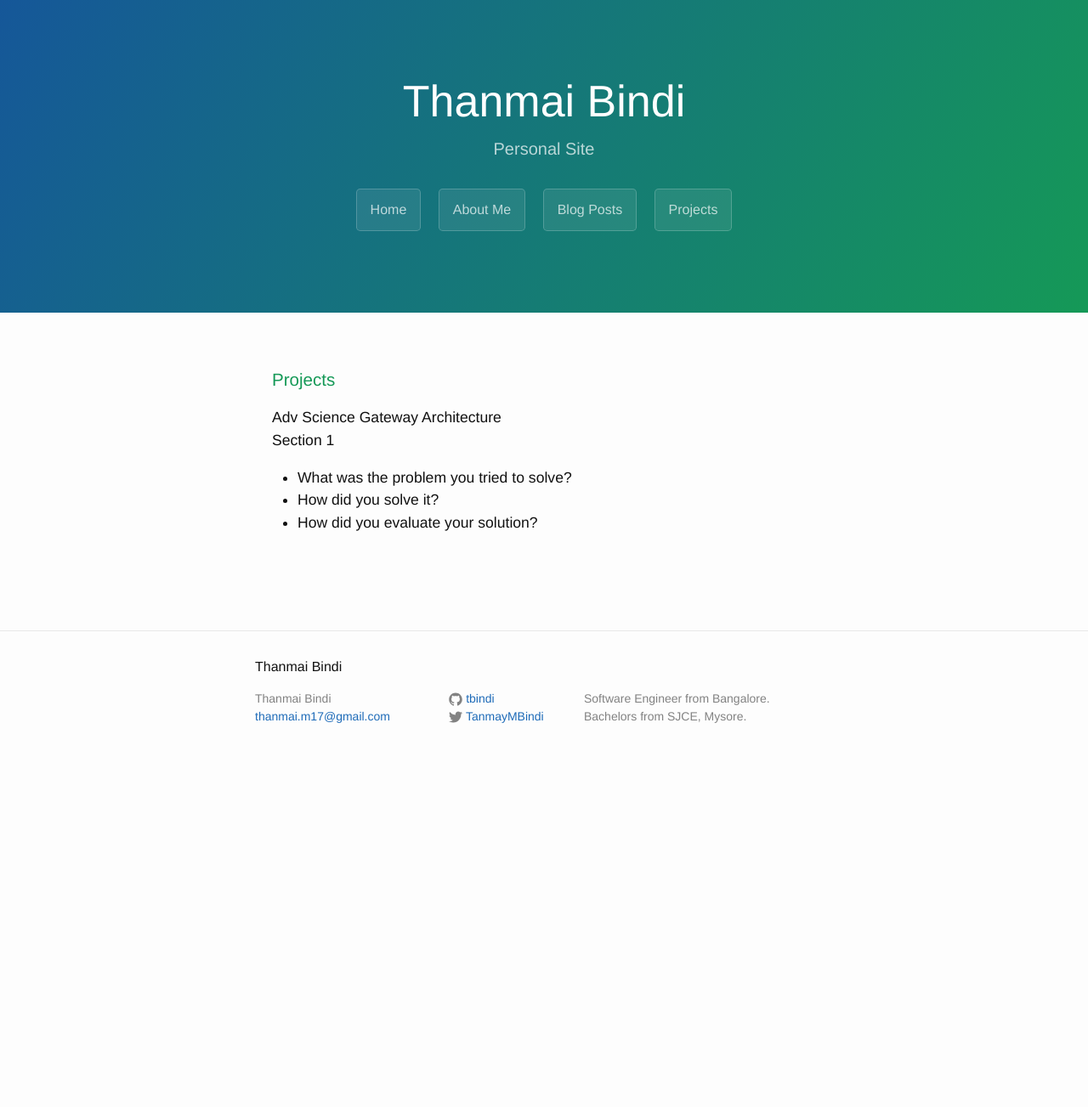
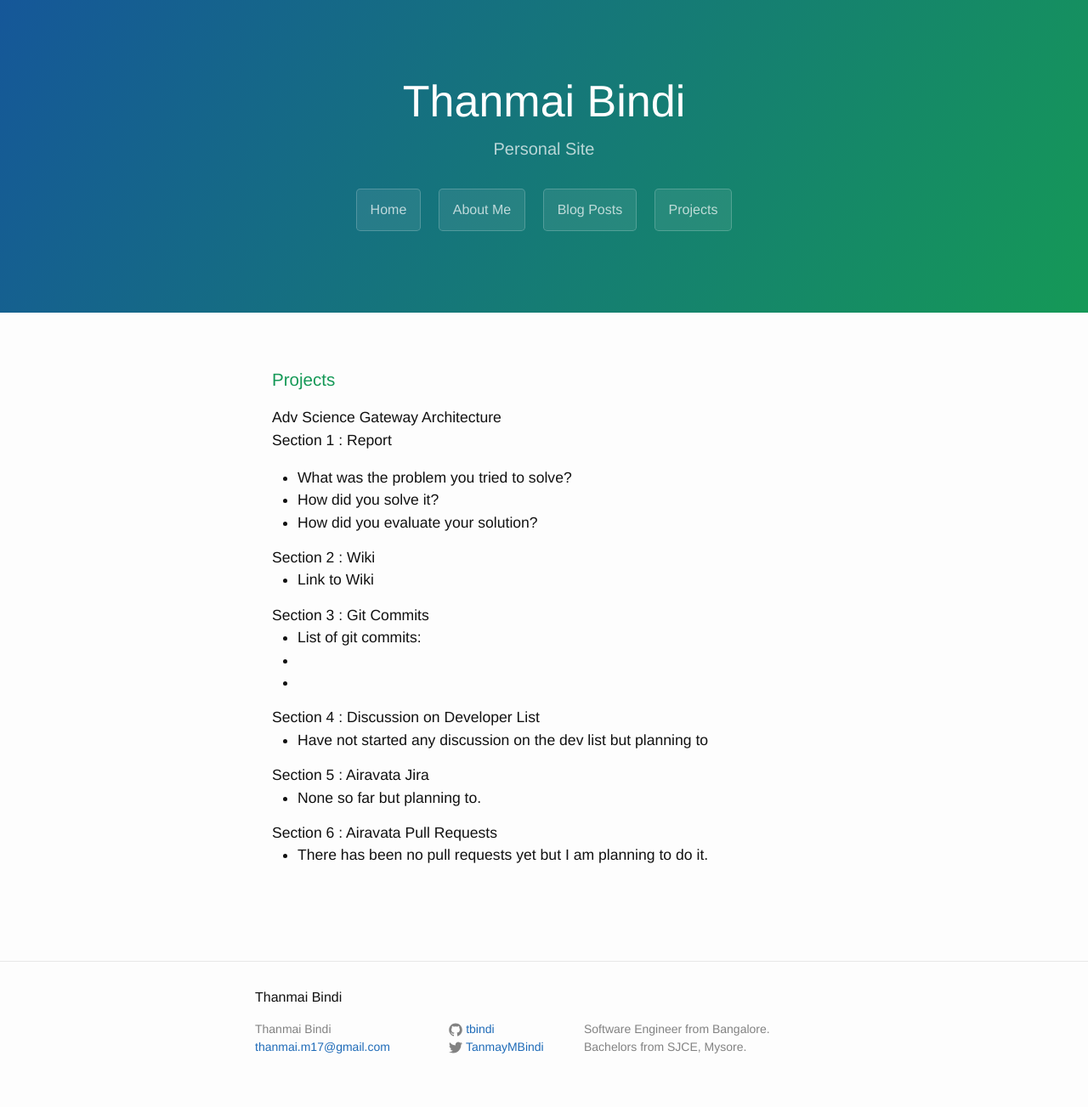
Before and after one commit to tbindi/tbindi.github.com, a Jekyll site: the page built from project.html, in a window 1280 px wide. Shown: the whole page at 85% size. Built offline with Jekyll 4.4.1, drawn with Linux system fonts in a browser that asks for light colours; before the commit the page ends 914 px from its top, so only the background shows below that.

Commit message:
Update project.html

```diff
--- a/project.html
+++ b/project.html
@@ -7,11 +7,31 @@ permalink: /project/
   <div class="main-content">
   <h3><a id="project" class="anchor" href="#project" aria-hidden="true"><span class="octicon octicon-link"></span></a>Projects</h3>
   Adv Science Gateway Architecture
-    <p>Section 1
+    <p>Section 1 : Report
       <ul>
   		  <li>What was the problem you tried to solve?</li>
 	    	<li>How did you solve it?</li>
 		    <li>How did you evaluate your solution?</li>
       </ul>
-	  </p>
+	Section 2 : Wiki
+      <ul>
+	      <li>Link to Wiki</li>
+      </ul>
+	  Section 3 : Git Commits
+      <ul>
+  		  <li>List of git commits:<li>
+	      	<li></li>
+      </ul>
+	  Section 4 : Discussion on Developer List
+      <ul>
+  		  <li>Have not started any discussion on the dev list but planning to</li>
+      </ul>
+	  Section 5 : Airavata Jira
+      <ul>
+  		  <li>None so far but planning to.</li>
+      </ul>
+	  Section 6 : Airavata Pull Requests
+      <ul>
+  		  <li>There has been no pull requests yet but I am planning to do it.</li>
+      </ul>
   </div>
```
